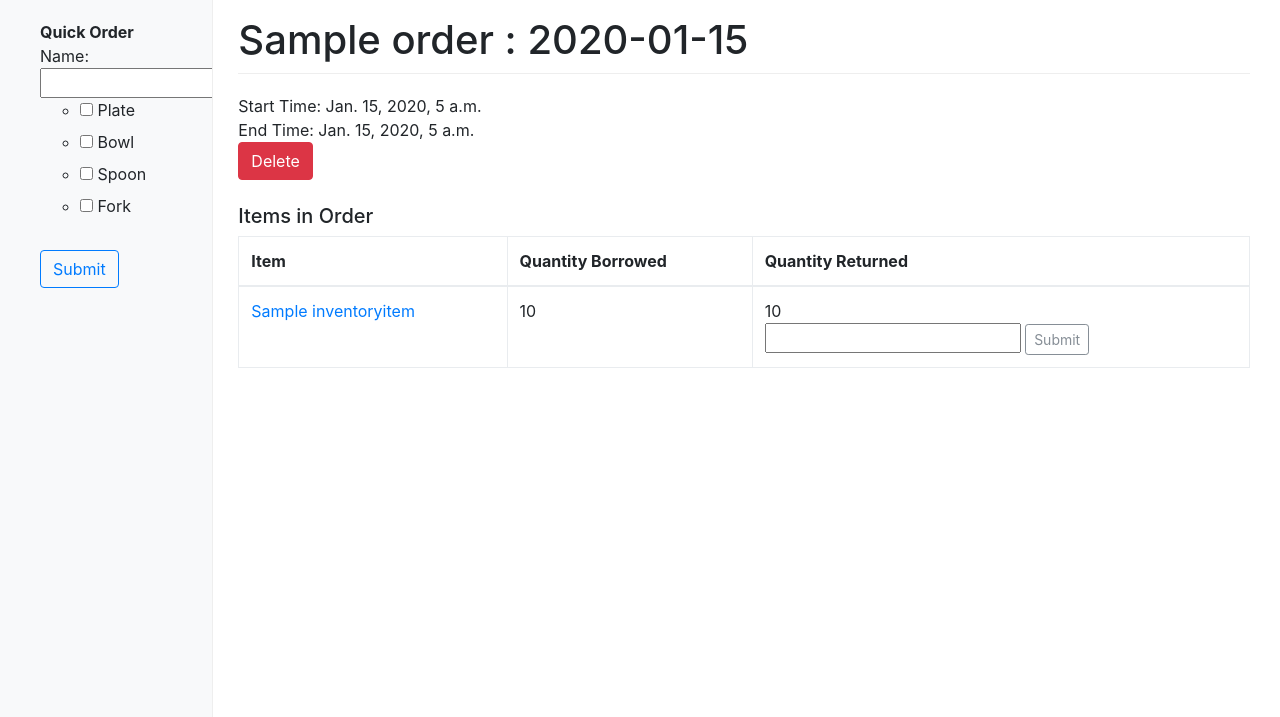
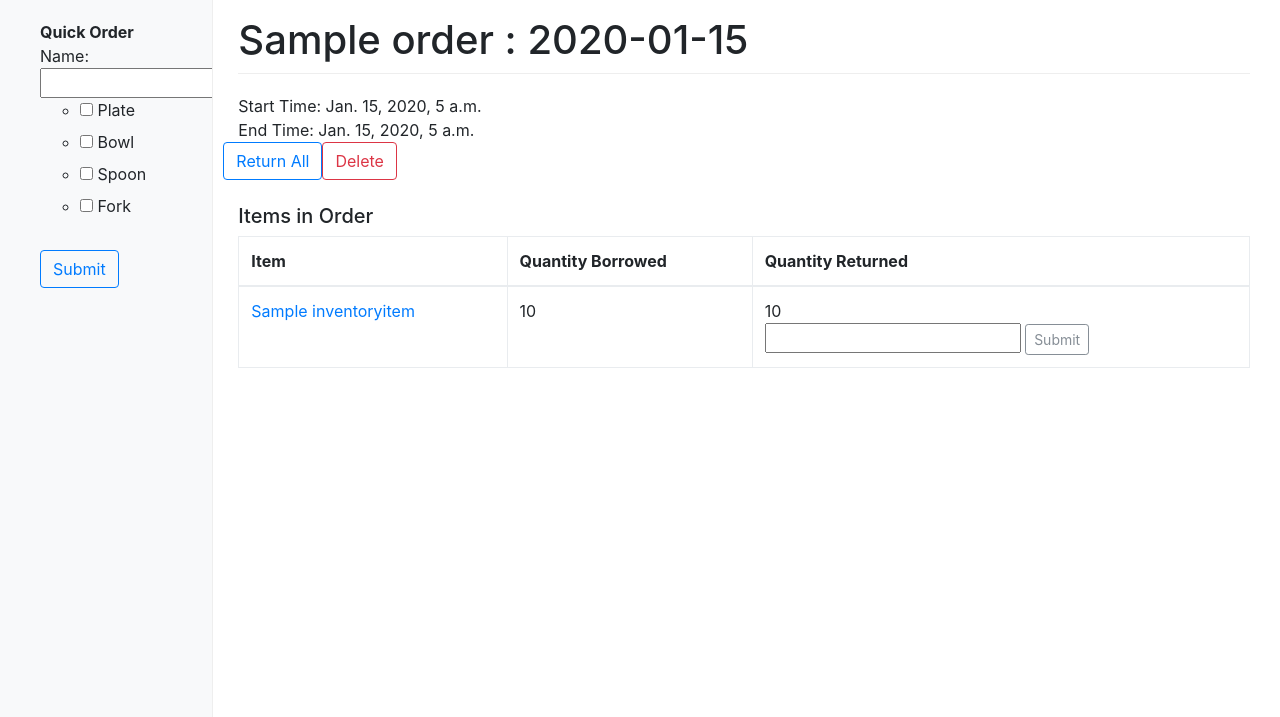
Before and after one commit to AidonLebar/Plate-Inventory-Management-System, a Django app: page /order/1/ in a window 1280 px wide. Shown: the part 83-800 px from the top of the page. Run offline with Django 3.2, Linux system fonts and the light colour scheme; tables that the repository leaves empty hold one stand-in row (values such as "Sample post"); some libraries are stand-ins or nearby versions.

Commit message:
added return all button to order detail

```diff
--- a/inventory/templates/inventory/inventoryDetail.html
+++ b/inventory/templates/inventory/inventoryDetail.html
@@ -28,7 +28,7 @@ Average Order Size for {{ inventoryItem }}s: {{ inventoryItem.averageOrder }}<br
 	{% csrf_token %}
 	<input type="hidden", name="item_id", value={{ inventoryItem.id }}>
 	<input type="hidden", name="item_name", value={{ inventoryItem }}>
-	<button type="submit" class="btn btn-danger">Delete</button>
+	<button type="submit" class="btn btn-outline-danger">Delete</button>
 </form>
 
 <br>
@@ -51,7 +51,7 @@ Average Order Size for {{ inventoryItem }}s: {{ inventoryItem.averageOrder }}<br
 					</tr>
 				{% else %}
 					<tr style="color:gray;">
-						<td>{{ orderitem.order }}</td>
+						<td><a href="/order/{{ orderitem.order.id }}/" style="color: gray;">{{ orderitem.order }}</td>
 						<td>{{ orderitem.quantity_borrowed }}</td>
 						<td>{{ orderitem.quantity_returned }}</td>
 					</tr>
--- a/inventory/templates/inventory/orderDetail.html
+++ b/inventory/templates/inventory/orderDetail.html
@@ -20,11 +20,20 @@
 
 Start Time: {{ order.start_time }} <br>
 End Time: {{ order.end_time }} <br>
-<form action = "/deleteOrder/" method="post" name="deleteOrderForm">
-	{% csrf_token %}
-	<input type="hidden", name="order_id", value={{ order.id }}>
-	<button type="submit" class="btn btn-danger">Delete</button>
-</form>
+<div class="row">
+    <form action = "/returnAll/" method="post">
+    	{% csrf_token %}
+    	<input type="hidden", name="order_id", value={{ order.id }}>
+    	<button type="submit" class="btn btn-outline-primary">Return All</button>
+    </form>
+
+    <form action = "/deleteOrder/" method="post" name="deleteOrderForm">
+    	{% csrf_token %}
+    	<input type="hidden", name="order_id", value={{ order.id }}>
+    	<button type="submit" class="btn btn-outline-danger">Delete</button>
+    </form>
+</div>
+
 
 <br>
 <table class="table table-bordered">
--- a/inventory/urls.py
+++ b/inventory/urls.py
@@ -17,5 +17,6 @@ urlpatterns = [
     url(r'^deleteOrder/$', views.deleteOrder, name='deleteOrder'),
     url(r'^orderPlaced/$', views.orderPlaced, name='orderPlaced'),
     url(r'^returnItem/$', views.returnItem, name='returnItem'),
+    url(r'^returnAll/$', views.returnAll, name='returnAll'),
 
 ]
--- a/inventory/views.py
+++ b/inventory/views.py
@@ -137,3 +137,13 @@ def returnItem(request):
         else:
             messages.error(request, 'Returned amount must be positive')
             return HttpResponseRedirect(request.META.get('HTTP_REFERER', '/'))
+
+def returnAll(request):
+    if request.method == 'POST':
+        order_id=request.POST['order_id']
+        order = get_object_or_404(Order, pk=order_id)
+        for item in order.orderitem_set.all():
+            item.quantity_returned = item.quantity_borrowed
+            item.save()
+        messages.success(request, 'All items returned.')
+        return HttpResponseRedirect('/order/%d/' % order.id)
```
